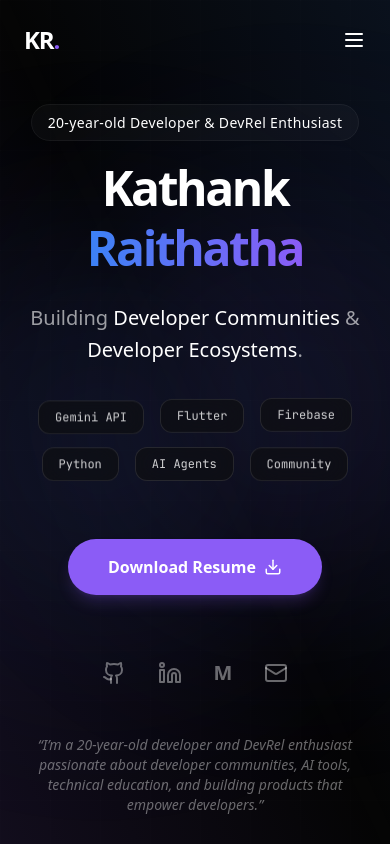
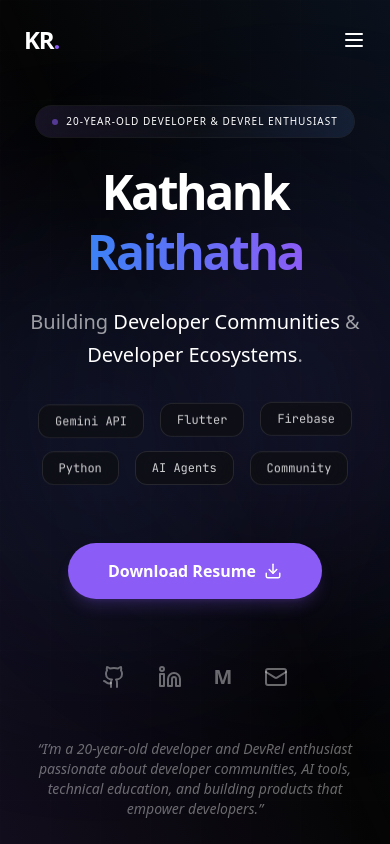
Before and after one commit to kathankraithatha/kathank-raithatha-portfolio, a Next.js app: page / in a window 390 px wide. Shown: the top 844 px of the page. Built offline with nearby package versions, Linux system fonts and the light colour scheme.

Commit message:
Fix mobile intro pill tearing and add shimmer effect

```diff
--- a/src/app/globals.css
+++ b/src/app/globals.css
@@ -18,6 +18,10 @@
   @keyframes glow {
     from { box-shadow: 0 0 10px rgba(139, 92, 246, 0.5); }
     to { box-shadow: 0 0 20px rgba(139, 92, 246, 0.8); }
+  }
+
+  @keyframes shimmer {
+    100% { transform: translateX(100%); }
   }
 }
 
--- a/src/components/HeroSection.tsx
+++ b/src/components/HeroSection.tsx
@@ -23,8 +23,13 @@ const HeroSection = () => {
             transition={{ duration: 0.5 }}
             className="mb-6"
           >
-            <span className="px-4 py-2 rounded-full glass border border-white/10 text-sm font-medium text-primary-foreground tracking-wide">
-              20-year-old Developer & DevRel Enthusiast
+            <span className="relative inline-flex items-center justify-center px-4 py-2 md:px-6 md:py-2.5 rounded-full glass border border-white/10 text-[10px] sm:text-xs md:text-sm font-medium text-white tracking-widest uppercase overflow-hidden group">
+              <span className="absolute inset-0 bg-gradient-to-r from-primary/20 via-transparent to-secondary/20 opacity-50" />
+              <span className="relative z-10 flex items-center gap-2">
+                <span className="w-1.5 h-1.5 rounded-full bg-primary animate-pulse" />
+                20-year-old Developer & DevRel Enthusiast
+              </span>
+              <div className="absolute inset-0 w-full h-full bg-gradient-to-r from-transparent via-white/10 to-transparent -translate-x-full group-hover:animate-[shimmer_2s_infinite] transition-transform" />
             </span>
           </motion.div>
 
```
